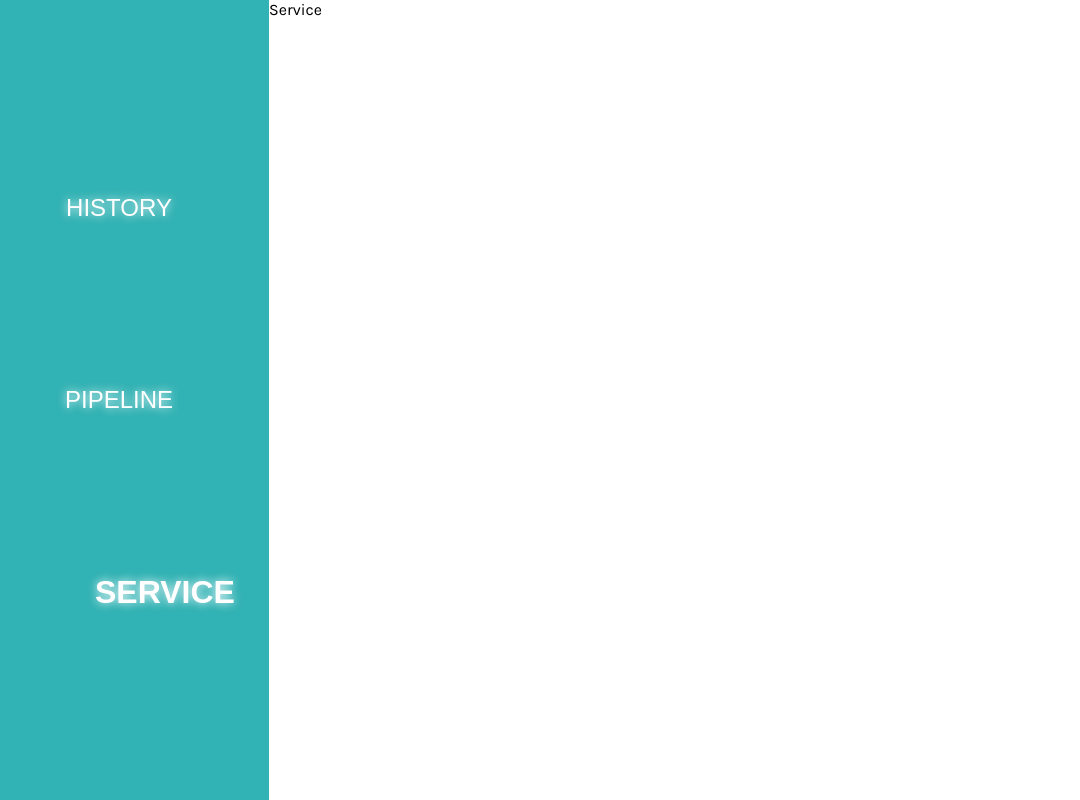
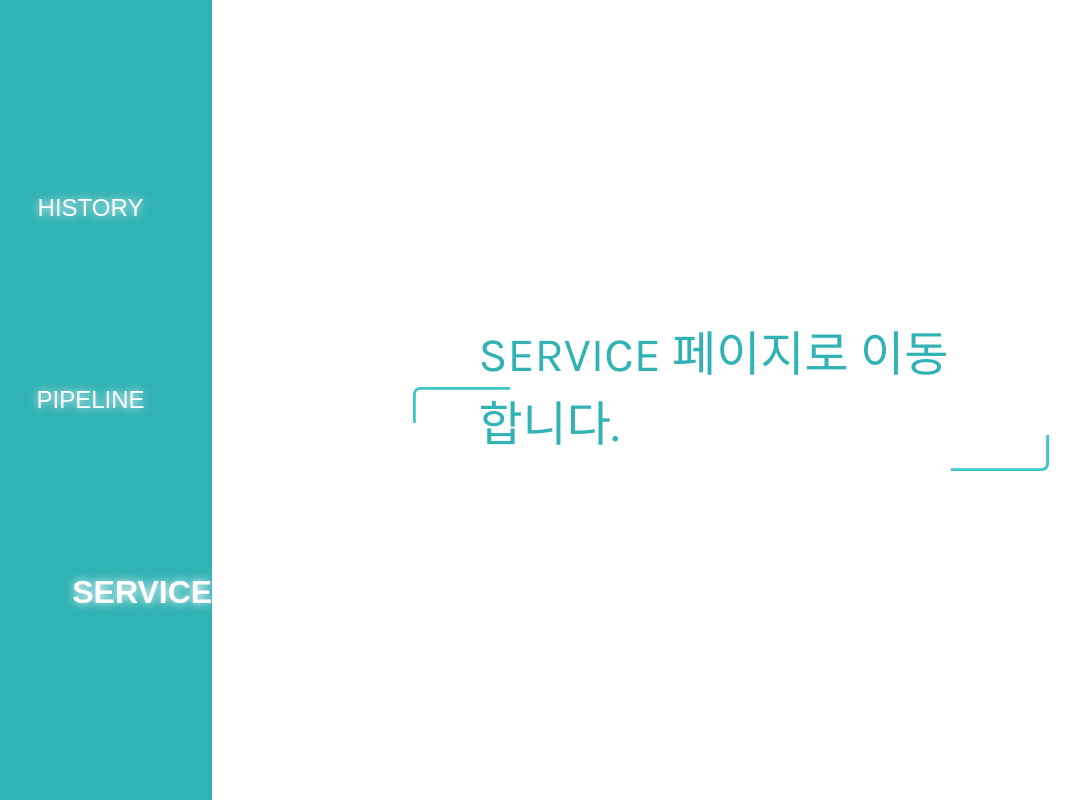
Before and after one commit to hard-coding-mlops/mini-mlops-react, a React (Create React App) app: page /service in a window 1280 px wide. Shown: the whole page, without its empty margins (31-1111 px from the left). Built offline with nearby package versions, Linux system fonts and the light colour scheme.

Commit message:
feat: 서비스 이동 페이지 추가

```diff
--- a/package.json
+++ b/package.json
@@ -3,6 +3,7 @@
   "version": "0.1.0",
   "private": true,
   "dependencies": {
+    "@emotion/react": "^11.11.1",
     "@testing-library/jest-dom": "^5.17.0",
     "@testing-library/react": "^13.4.0",
     "@testing-library/user-event": "^13.5.0",
@@ -10,6 +11,7 @@
     "react-dom": "^18.2.0",
     "react-router-dom": "^6.18.0",
     "react-scripts": "5.0.1",
+    "react-spinners": "^0.13.8",
     "web-vitals": "^2.1.4"
   },
   "scripts": {
--- a/src/App.js
+++ b/src/App.js
@@ -1,6 +1,7 @@
 import { Route, Routes } from 'react-router-dom';
 import SideBar from './components/SideBar/SideBar';
 import History from './pages/History/History';
+import Service from './pages/Service/Service';
 
 function App() {
   return (
@@ -11,7 +12,7 @@ function App() {
         <Route path='/' element={<div>Pipeline</div>} />
         <Route path='/history' element={<History />} />
         <Route path='/history/:recordId' element={<History />} />
-        <Route path='/service' element={<div>Service</div>} />
+        <Route path='/service' element={<Service />} />
       </Routes>
     </div>
   );
--- /dev/null
+++ b/src/components/LoadingSpinner/LoadingSpinner.jsx
@@ -0,0 +1,16 @@
+// mini-mlops-react/src/components/LoadingSpinner/LoadingSpinner.jsx
+import React from 'react';
+import styles from './LoadingSpinner.module.css'; // CSS 파일을 불러옵니다.
+
+function LoadingSpinner() {
+  return (
+    // <div className='loading-spinner-container'>
+    //   <div className='loading-spinner'></div>
+    // </div>
+    <div className={styles.loadingSpinnerContainer}>
+      <div className={styles.loadingSpinner}></div>
+    </div>
+  );
+}
+
+export default LoadingSpinner;
--- /dev/null
+++ b/src/components/LoadingSpinner/LoadingSpinner.module.css
@@ -0,0 +1,24 @@
+.loadingSpinnerContainer {
+  display: flex;
+  justify-content: center;
+  align-items: center;
+  height: 100vh; /* 화면 전체 높이로 설정 */
+}
+
+.loadingSpinner {
+  border: 14px solid #f3f3f3; /* 회색 테두리 */
+  border-top: 14px solid #31b2b4; /* 파란색 테두리 (로딩 부분) */
+  border-radius: 50%;
+  width: 50px;
+  height: 50px;
+  animation: spin 1s linear infinite; /* 회전 애니메이션 */
+}
+
+@keyframes spin {
+  0% {
+    transform: rotate(0deg);
+  }
+  100% {
+    transform: rotate(360deg);
+  }
+}
--- a/src/components/PageHeader/PageHeader.module.css
+++ b/src/components/PageHeader/PageHeader.module.css
@@ -15,7 +15,7 @@
 
 .pageHeader {
   width: calc(100vw - 580px);
-  height: 140px;
+  /* height: 140px; */
   display: flex;
   justify-content: center;
   align-items: flex-end;
--- /dev/null
+++ b/src/pages/Service/Service.jsx
@@ -0,0 +1,32 @@
+import { useEffect, useState } from 'react';
+import PageHeader from '../../components/PageHeader/PageHeader';
+import styles from './Service.module.css';
+// import LoadingSpinner from './LoadinSpinner';
+import LoadingSpinner from '../../components/LoadingSpinner/LoadingSpinner';
+
+function Service() {
+  const [isLoading, setIsLoading] = useState(true);
+
+  useEffect(() => {
+    // 일정 시간 후에 로딩을 false로 변경
+    const timer = setTimeout(() => {
+      setIsLoading(false);
+    }, 3000);
+
+    return () => clearTimeout(timer);
+  }, []);
+
+  return (
+    <div className={styles.service}>
+      {isLoading ? (
+        <LoadingSpinner />
+      ) : (
+        <PageHeader>
+          <span>SERVICE 페이지로 이동합니다.</span>
+        </PageHeader>
+      )}
+    </div>
+  );
+}
+
+export default Service;
--- /dev/null
+++ b/src/pages/Service/Service.module.css
@@ -0,0 +1,7 @@
+.service {
+  width: 100vw;
+  height: 100vh;
+  display: flex;
+  justify-content: center;
+  align-items: center;
+}
```
Also changed, not shown: 1 other file (tests, documents, lock files or other folders).
